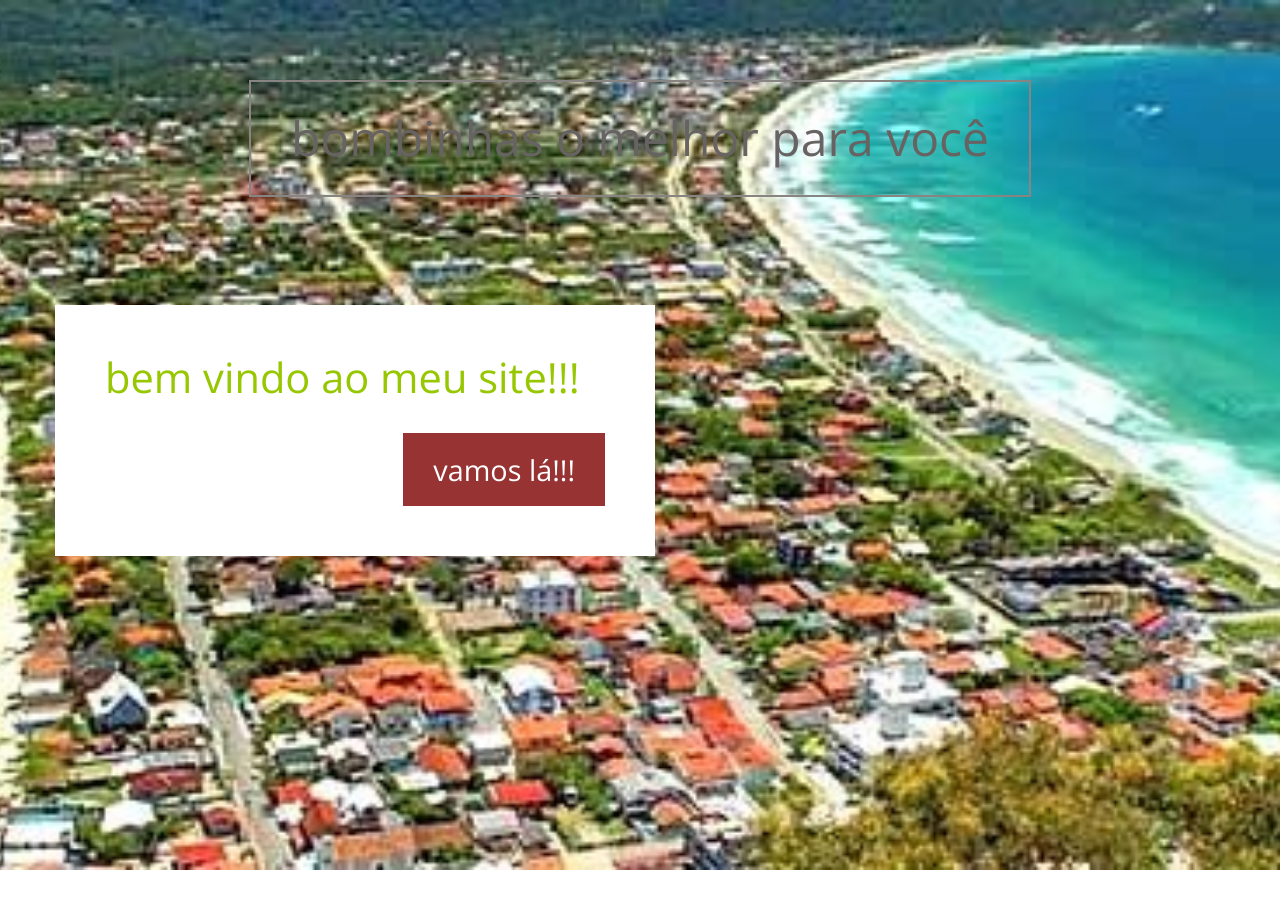
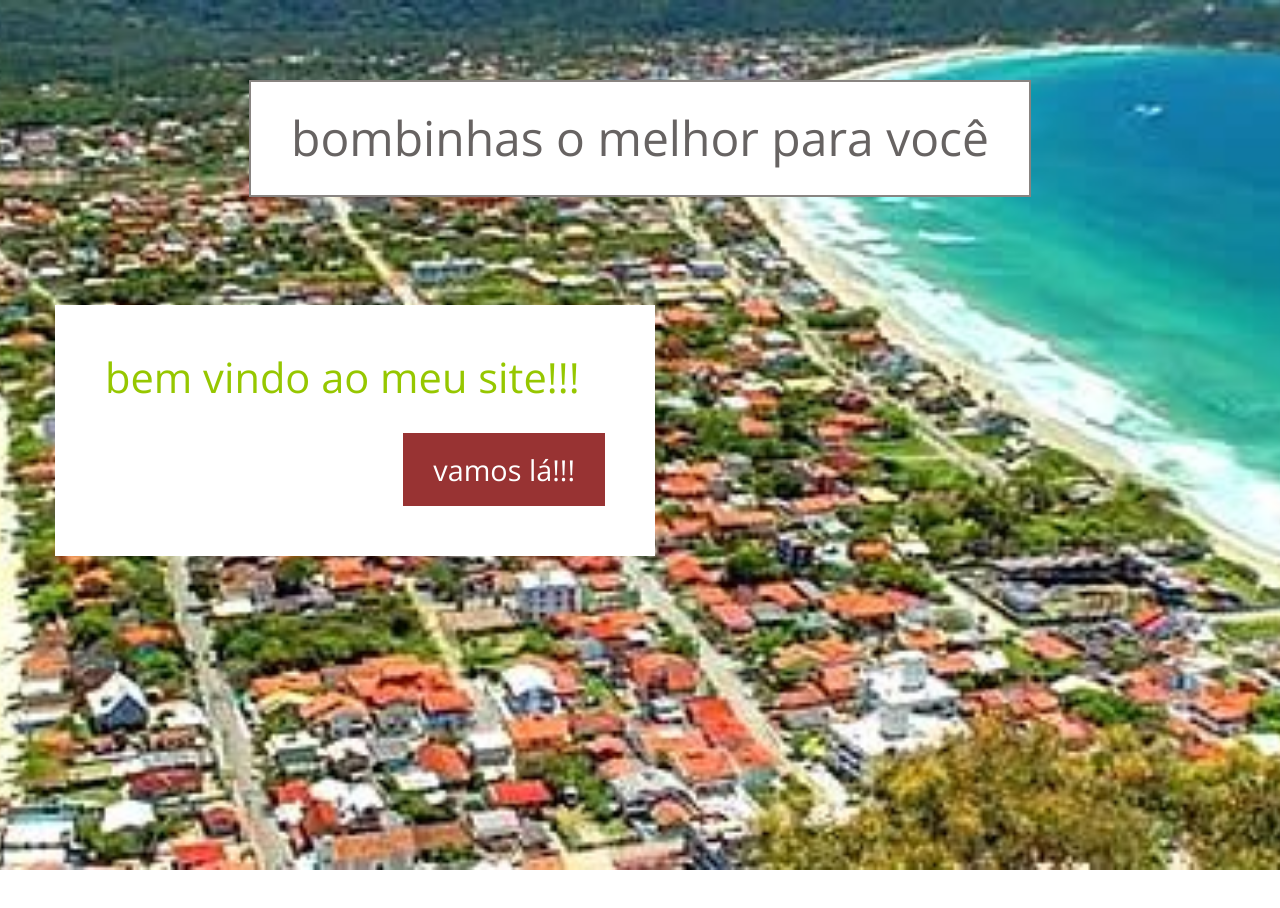
Before and after one commit to lucassouza19/lucassouza19.gihub.io, a plain HTML site: page index.html in a window 1280 px wide. Shown: the top 908 px of the page. Drawn offline with nearby package versions, Linux system fonts and the light colour scheme.

Commit message:
ajuste no css

```diff
--- a/css/templatemo-style.css
+++ b/css/templatemo-style.css
@@ -62,6 +62,7 @@ p {
 	display: inline-block;
 	font-size: 3rem;
 	padding: 30px 40px;
+	background-color: #fff;
 }
 
 .tm-textbox {
```
